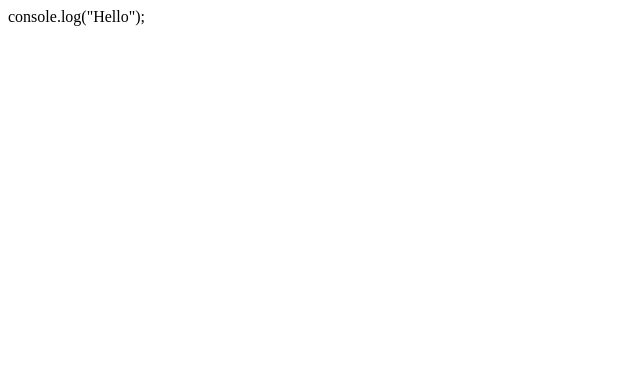
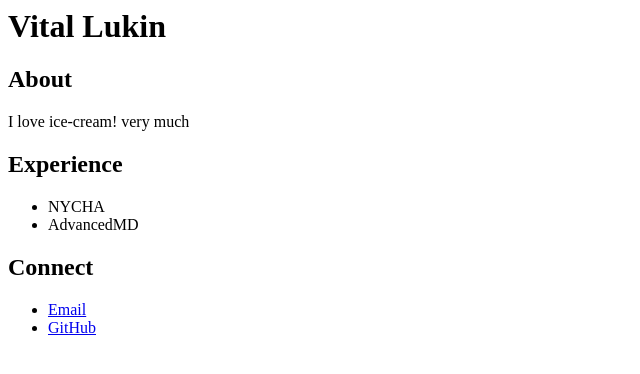
Before and after one commit to Lukinskai/vital-lukin-haumea, a plain HTML site: page index.html in a window 1280 px wide. Shown: the whole page, without its empty margins (0-640 px from the left). Drawn offline with Linux system fonts and the light colour scheme.

Commit message:
About myself

```diff
--- a/index.html
+++ b/index.html
@@ -1 +1,18 @@
-console.log("Hello");
+
+<h1>Vital Lukin</h1>
+
+<h2>About</h2>
+<p>I love ice-cream! very much</p>
+
+
+<h2>Experience</h2>
+<ul>
+    <li>NYCHA</li>
+    <li>AdvancedMD</li>
+</ul>
+
+<h2>Connect</h2>
+<ul>
+    <li><a href="mailto:vital2lukin@gmail.com">Email</a></li>
+    <li><a href="https://github.com/Lukinskai">GitHub</a></li>
+</ul>
```
